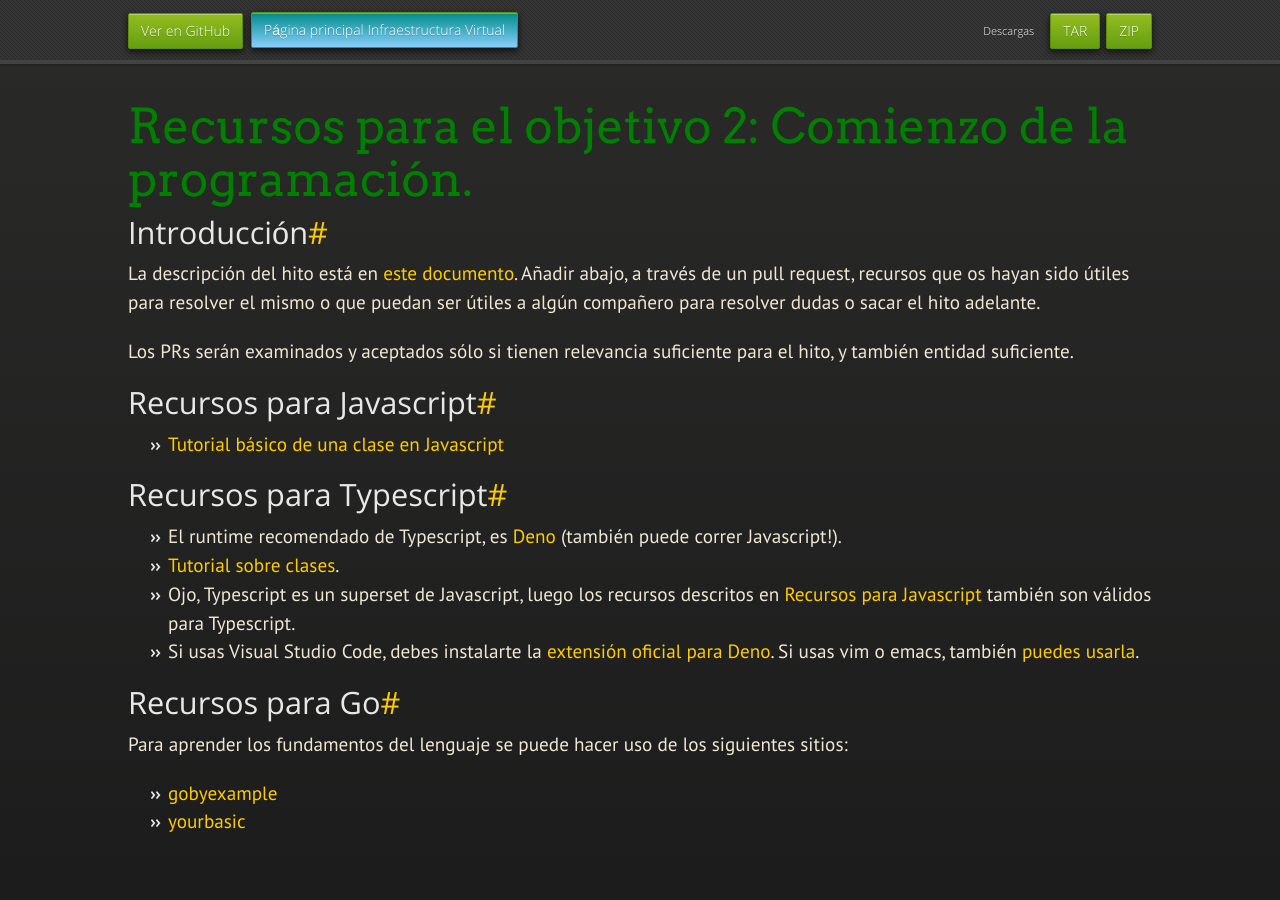
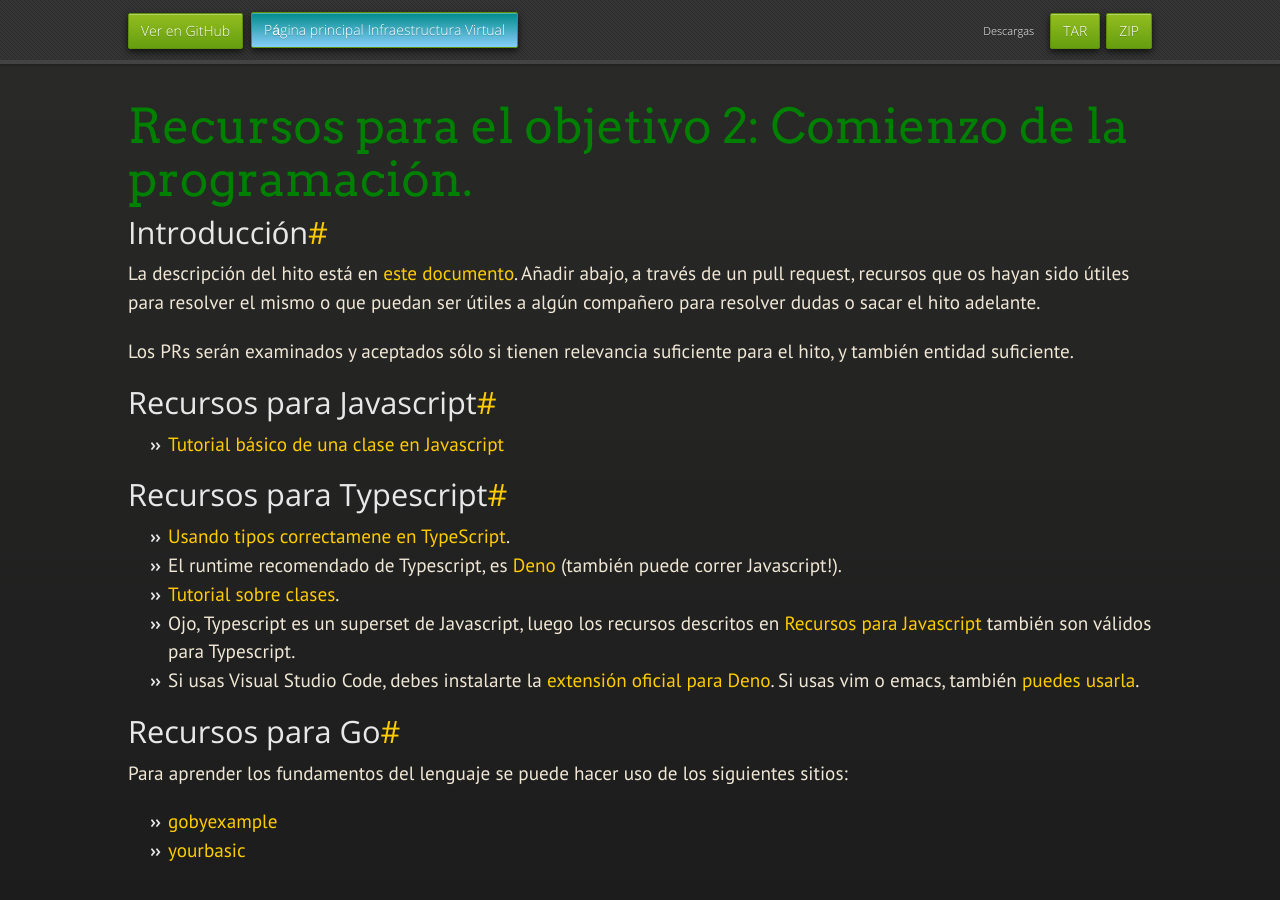
Before and after one commit to JJ/IV, a Jekyll site: the page built from documentos/proyecto/2.Entidad.recursos.md, in a window 1280 px wide and 975 px high. Shown: the top 900 px of the window. Built offline with Jekyll 4.4.1, drawn with Linux system fonts in a browser that asks for light colours; nearby versions of some CDN libraries; some web fonts are replaced; our own code applies the rules of GitHub Pages for plain Markdown files.

Commit message:
Sync documentos/proyecto/2.Entidad.recursos.md de master a gh-pages

```diff
--- a/documentos/proyecto/2.Entidad.recursos.md
+++ b/documentos/proyecto/2.Entidad.recursos.md
@@ -22,6 +22,8 @@ suficiente para el hito, y también entidad suficiente.
 
 ## Recursos para Typescript
 
+* [Usando tipos correctamene en
+  TypeScript](https://dev.to/daniacu/tips-and-tricks-for-typescript-to-daily-use-1cca).
 * El runtime recomendado de Typescript, es
   [Deno](https://deno.land/manual@v1.4.4/introduction) (también puede correr
   Javascript!).
```
